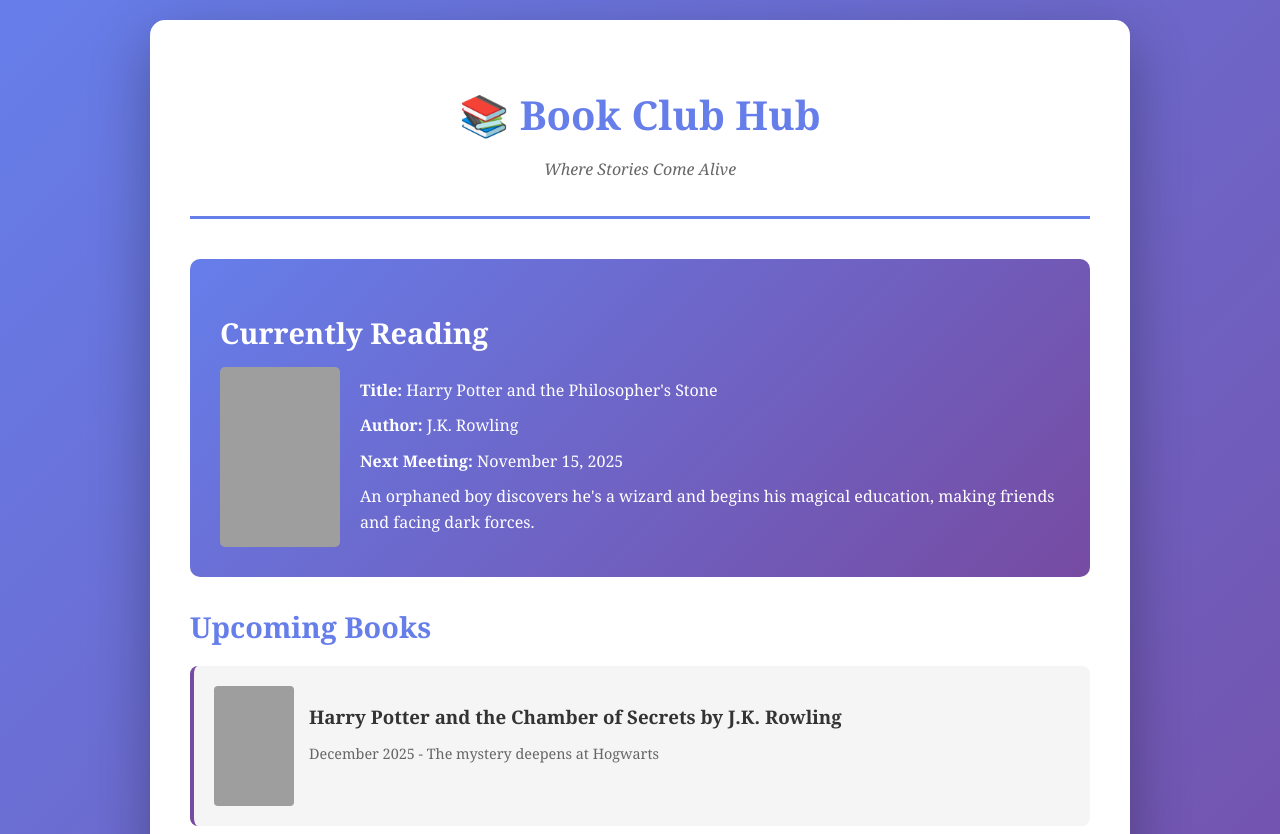
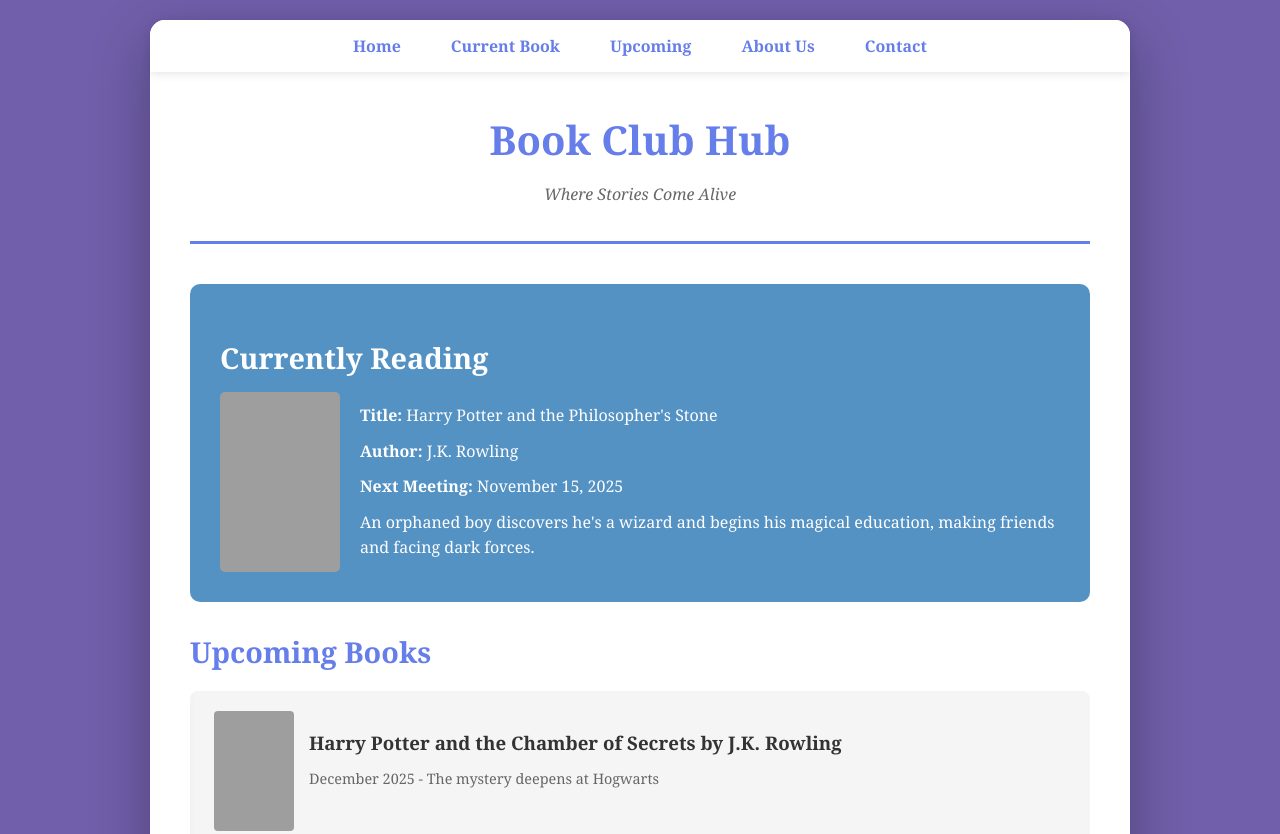
Before and after one commit to Aditya030207/Book-Club-Hub, a plain HTML site: page Book Club Hub.html in a window 1280 px wide. Shown: the top 834 px of the page. Drawn offline with Linux system fonts and the light colour scheme; grey boxes are pictures that could not be loaded.

Commit message:
HTML and CSS for Book Club Hub

```diff
--- a/Book Club Hub.html
+++ b/Book Club Hub.html
@@ -11,7 +11,7 @@
             padding: 20px;
             box-sizing: border-box;
             font-family: 'Georgia', serif;
-            background: linear-gradient(135deg, #667eea 0%, #764ba2 100%);
+            background: rgb(113, 95, 171);
             min-height: 100vh;
             padding: 20px;
         }
@@ -23,6 +23,41 @@
             border-radius: 15px;
             box-shadow: 0 20px 60px rgba(0, 0, 0, 0.3);
             padding: 40px;
+        }
+
+        nav {
+            background: rgba(255, 255, 255, 0.95);
+            padding: 15px 0;
+            position: sticky;
+            top: 0;
+            z-index: 100;
+            box-shadow: 0 2px 10px rgba(0, 0, 0, 0.1);
+            margin: -40px -40px 40px -40px;
+            border-radius: 15px 15px 0 0;
+        }
+
+        nav ul {
+            list-style: none;
+            padding: 0;
+            margin: 0;
+            display: flex;
+            justify-content: center;
+            gap: 30px;
+            flex-wrap: wrap;
+        }
+
+        nav a {
+            color: #667eea;
+            text-decoration: none;
+            font-weight: 600;
+            font-size: 1em;
+            transition: color 0.2s;
+            padding: 5px 10px;
+        }
+
+        nav a:hover {
+            color: #764ba2;
+            text-decoration: underline;
         }
 
         header {
@@ -44,7 +79,7 @@
         }
 
         .current-book {
-            background: linear-gradient(135deg, #667eea 0%, #764ba2 100%);
+            background: rgb(84, 146, 196);
             color: white;
             padding: 30px;
             border-radius: 10px;
@@ -102,7 +137,7 @@
             padding: 20px;
             background: #f5f5f5;
             border-radius: 8px;
-            border-left: 4px solid #764ba2;
+            border-left: 4px solid #f4f2f5;
             transition: transform 0.2s;
         }
 
@@ -153,12 +188,22 @@
 
 <body>
     <div class="container">
-        <header>
-            <h1>📚 Book Club Hub</h1>
+        <nav>
+            <ul>
+                <li><a href="#home">Home</a></li>
+                <li><a href="#current">Current Book</a></li>
+                <li><a href="#upcoming">Upcoming</a></li>
+                <li><a href="#about">About Us</a></li>
+                <li><a href="#contact">Contact</a></li>
+            </ul>
+        </nav>
+
+        <header id="home">
+            <h1>Book Club Hub</h1>
             <p class="tagline">Where Stories Come Alive</p>
         </header>
 
-        <div class="current-book">
+        <div class="current-book" id="current">
             <h2>Currently Reading</h2>
             <div class="book-info">
                 <div class="book-cover">
@@ -175,7 +220,7 @@
             </div>
         </div>
 
-        <div class="upcoming">
+        <div class="upcoming" id="upcoming">
             <h2>Upcoming Books</h2>
             <div class="book-list">
                 <div class="book-item">
@@ -199,7 +244,7 @@
             </div>
         </div>
 
-        <a href="#" class="join-button">Join Our Book Club</a>
+        <a href="#contact" class="join-button">Join Our Book Club</a>
     </div>
 </body>
 
```
